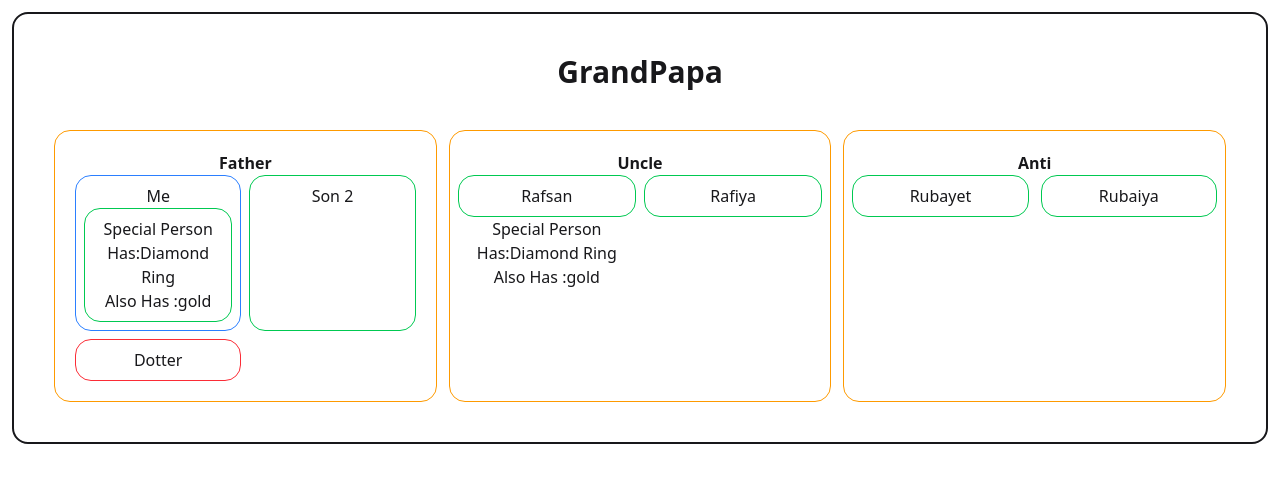
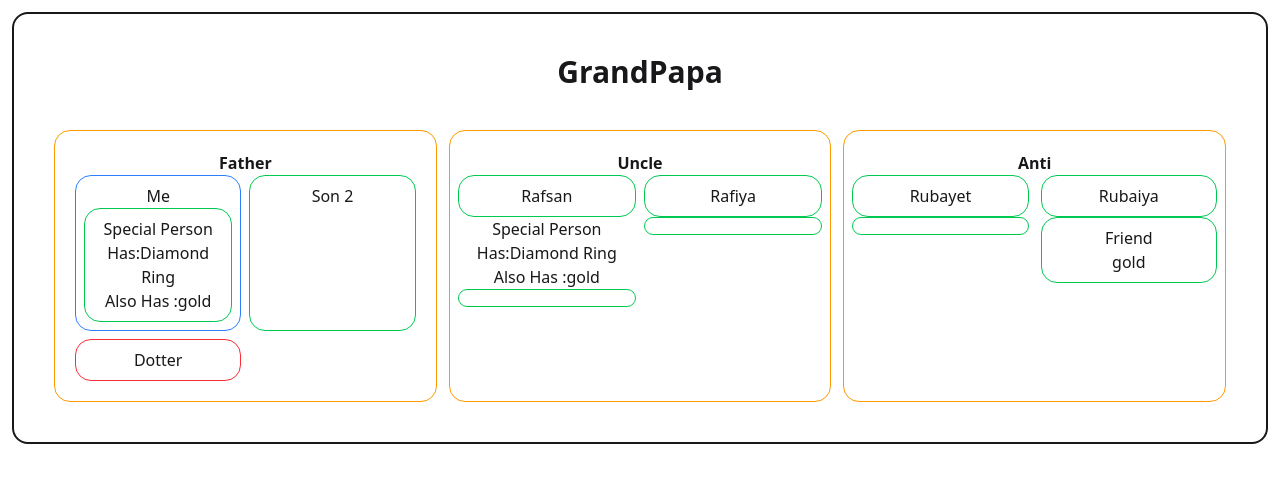
Before and after one commit to sadhin28/Form-master-class, a React (Vite) app: page / in a window 1280 px wide. Shown: the top 482 px of the page. Built offline with nearby package versions, Linux system fonts and the light colour scheme.

Commit message:
add moneycontext

```diff
--- a/src/Component/Cousin/Cousin.jsx
+++ b/src/Component/Cousin/Cousin.jsx
@@ -1,4 +1,5 @@
 
+import Friend from "../Friend/Friend";
 import SpecialPerson from "../SpecialPerson/SpecialPerson";
 
 
@@ -12,7 +13,11 @@ const Cousin = ({name,asset}) => {
                 {
                     asset && <SpecialPerson asset={asset}></SpecialPerson>
                 }
-
+               <div className="border border-green-500 rounded-2xl p-2">
+                  {
+                    name ==='Rubaiya'&& <Friend></Friend>
+                }
+               </div>
 
             </section>
        </div>
--- /dev/null
+++ b/src/Component/Friend/Friend.jsx
@@ -0,0 +1,14 @@
+import { useContext } from "react";
+import { assetContext } from "../GrandPa/GrandPa";
+
+const Friend = () => {
+    const gift = useContext(assetContext)
+    return (
+        <div className="">
+            <h1>Friend</h1>
+            <h2>{gift}</h2>
+        </div>
+    );
+};
+
+export default Friend;
--- a/src/Component/GrandPa/GrandPa.jsx
+++ b/src/Component/GrandPa/GrandPa.jsx
@@ -1,24 +1,25 @@
 
-import { createContext } from "react";
+import { createContext, useState } from "react";
 import Anti from "../Anti/Anti";
 import Dad from "../Dad/Dad";
 import Uncle from "../Uncle/Uncle";
 export const assetContext = createContext('gold')
+export const MoneyContext =createContext(1000);
 const GrandPa = () => {
      const asset = 'Diamond Ring'
-
+     const [money,setmoney] = useState(1000)
     return (
         <div className=" border-2 m-3 p-10 rounded-2xl">
             <h1 className="mb-10 font-black text-3xl text-center">GrandPapa</h1>
-
-            <assetContext.Provider value="gold">
+           <MoneyContext.Provider value={[money,setmoney]}>
+              <assetContext.Provider value="gold">
             <div className=" grid lg:grid-cols-3 md:grid-cols-2 gap-3 justify-center">
              <Dad asset={asset}></Dad>
              <Uncle asset={asset}></Uncle>
              <Anti></Anti>
             </div>
             </assetContext.Provider>
-
+           </MoneyContext.Provider>
         </div>
     );
 };
```
